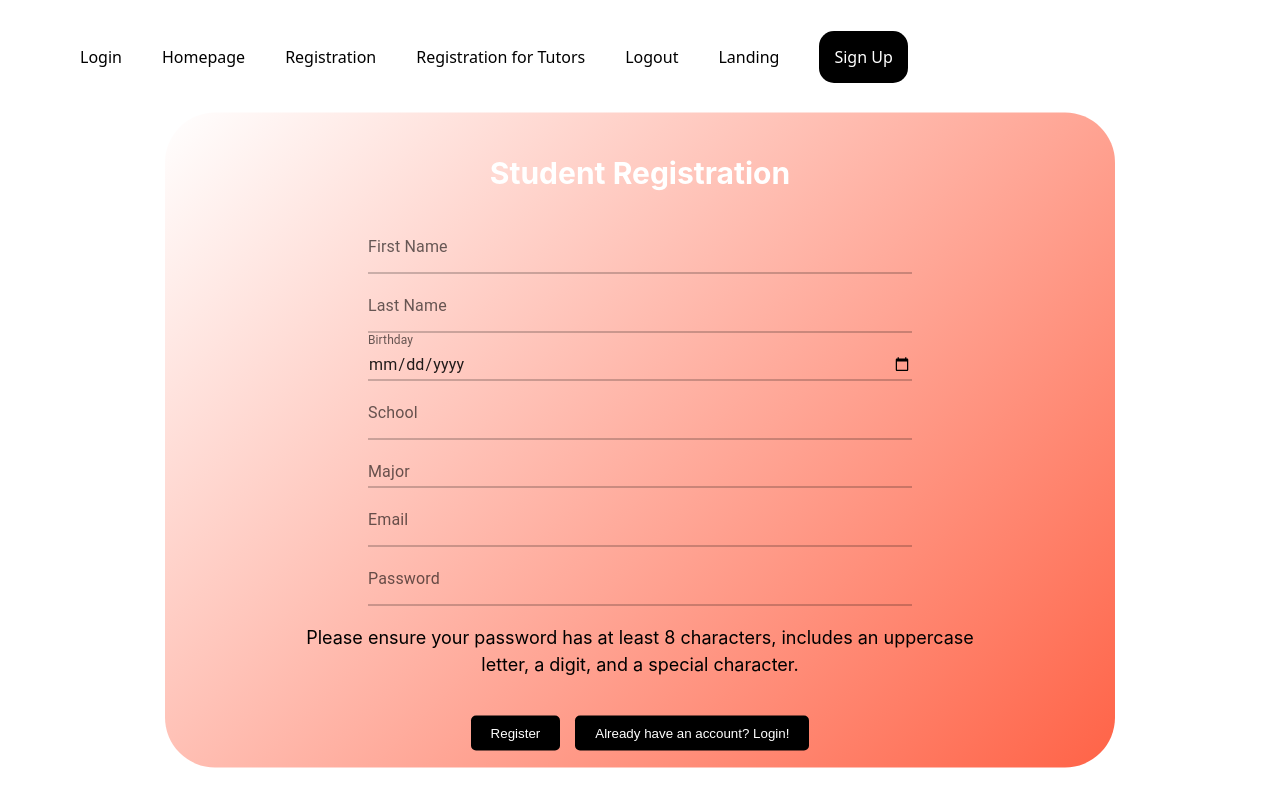
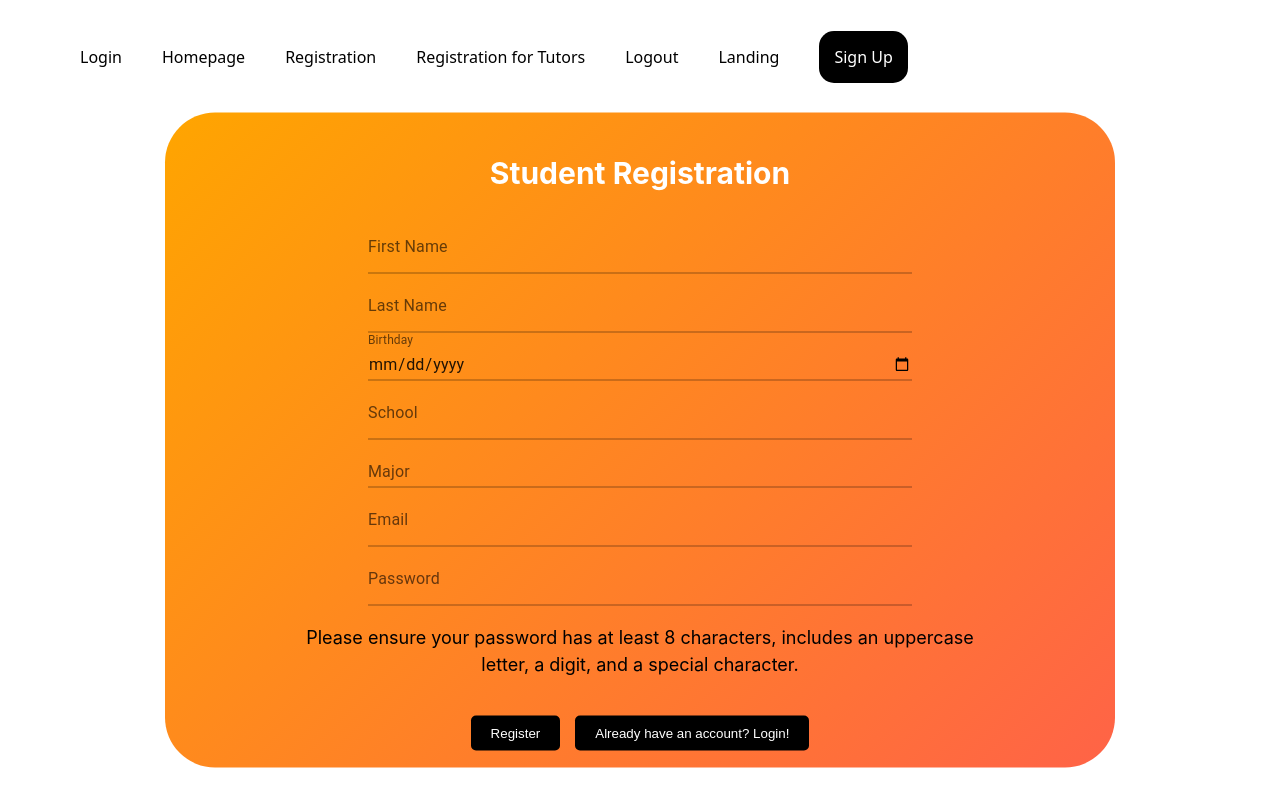
Before and after one commit to jagganjestine/CS4485, a React (Create React App) app in the folder online-tutoring/: page /registration in a window 1280 px wide. Built offline with nearby package versions, Linux system fonts and the light colour scheme.

Commit message:
default color change

```diff
--- a/online-tutoring/src/components/Registration.css
+++ b/online-tutoring/src/components/Registration.css
@@ -4,7 +4,7 @@
   padding: 90px 50px 90px 50px; /* top, right, bottom, left */
   font-size: 20px;
   margin-top: 40px;
-  background: linear-gradient(135deg, white, #FF6347);
+  background: linear-gradient(135deg, #FFA500, #FF6347);
   /*border: 1px solid white;*/
   border-radius: 50px;
   width: 850px;
```
